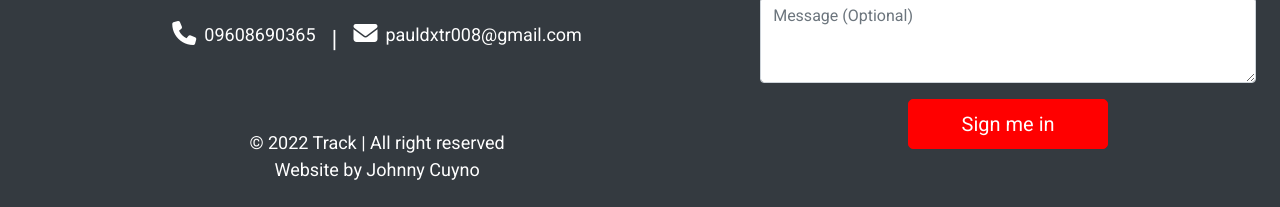
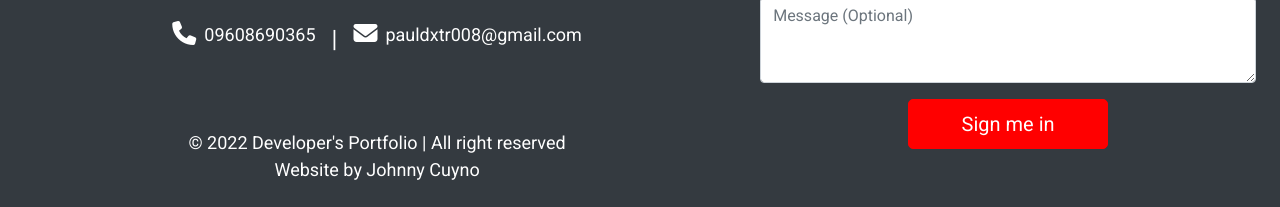
Before and after one commit to jhnnycyn008/capstone1-cuyno, a plain HTML site: page index.html in a window 1280 px wide. Shown: the part 2841-3048 px from the top of the page. Drawn offline with nearby package versions, Linux system fonts and the light colour scheme.

Commit message:
Change website name

```diff
--- a/index.html
+++ b/index.html
@@ -4,7 +4,7 @@
         <meta charset="UTF-8">
         <meta http-equiv="X-UA-Compatible" content="IE=edge">
         <meta name="viewport" content="width=device-width, initial-scale=1.0">
-        <title>Track</title>
+        <title>Developer's Portfolio</title>
 
         <!-- Bootstrap CSS Dependency -->
         <link rel="stylesheet" href="https://cdn.jsdelivr.net/npm/bootstrap@4.6.1/dist/css/bootstrap.min.css" integrity="sha384-zCbKRCUGaJDkqS1kPbPd7TveP5iyJE0EjAuZQTgFLD2ylzuqKfdKlfG/eSrtxUkn" crossorigin="anonymous">
@@ -186,7 +186,7 @@
                         </div>
                         <div>
                             <div class="d-flex flex-column align-items-center justify-content-center mt-5 text-white">
-                                <p class="mt-4" id="footer-info">&copy; 2022 Track | All right reserved</p>
+                                <p class="mt-4" id="footer-info">&copy; 2022 Developer's Portfolio | All right reserved</p>
                                 <p class="mt-n3 mb-0" id="footer-info">Website by Johnny Cuyno</p>
                             </div>
                         </div>
```
